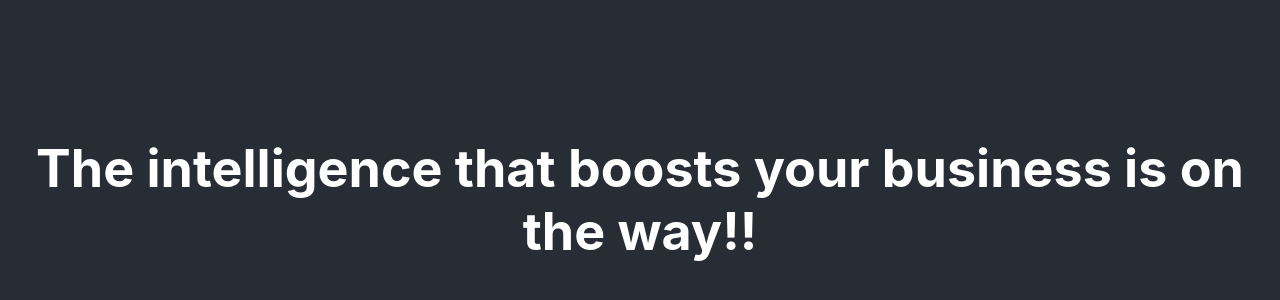
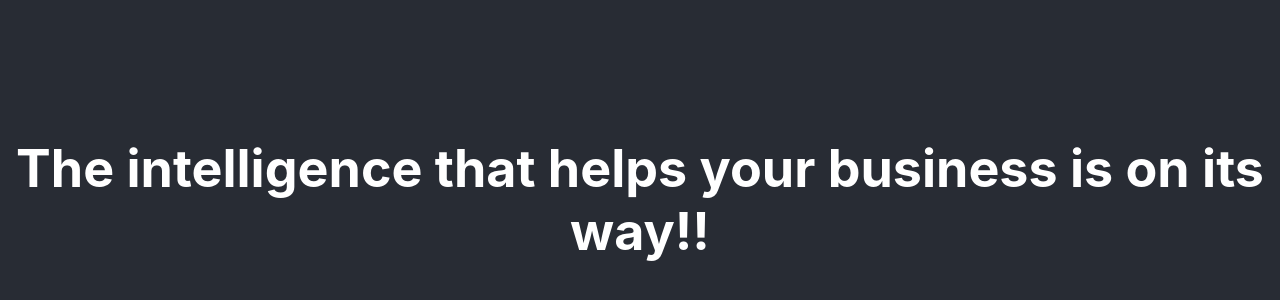
Before and after one commit to savi-ai/website, a React (Create React App) app: page / in a window 1280 px wide. Shown: the part 200-500 px from the top of the page. Built offline with nearby package versions, Linux system fonts and the light colour scheme.

Commit message:
Adding initial page

```diff
--- a/package.json
+++ b/package.json
@@ -1,5 +1,5 @@
 {
-  "name": "my-app",
+  "name": "savi",
   "version": "0.1.0",
   "private": true,
   "dependencies": {
--- a/public/index.html
+++ b/public/index.html
@@ -24,7 +24,7 @@
       work correctly both with client-side routing and a non-root public URL.
       Learn how to configure a non-root public URL by running `npm run build`.
     -->
-    <title>React App</title>
+    <title>SAVI.ai 🤖</title>
   </head>
   <body>
     <noscript>You need to enable JavaScript to run this app.</noscript>
--- a/src/App.js
+++ b/src/App.js
@@ -5,7 +5,7 @@ function App() {
   return (
     <div className="App" style={{backgroundImage: logo}}>
       <header className="App-header">
-        <h1> The intelligence that boosts your business is on the way!!</h1>
+        <h1> The intelligence that helps your business is on its way!!</h1>
       </header>
     </div>
   );
```
